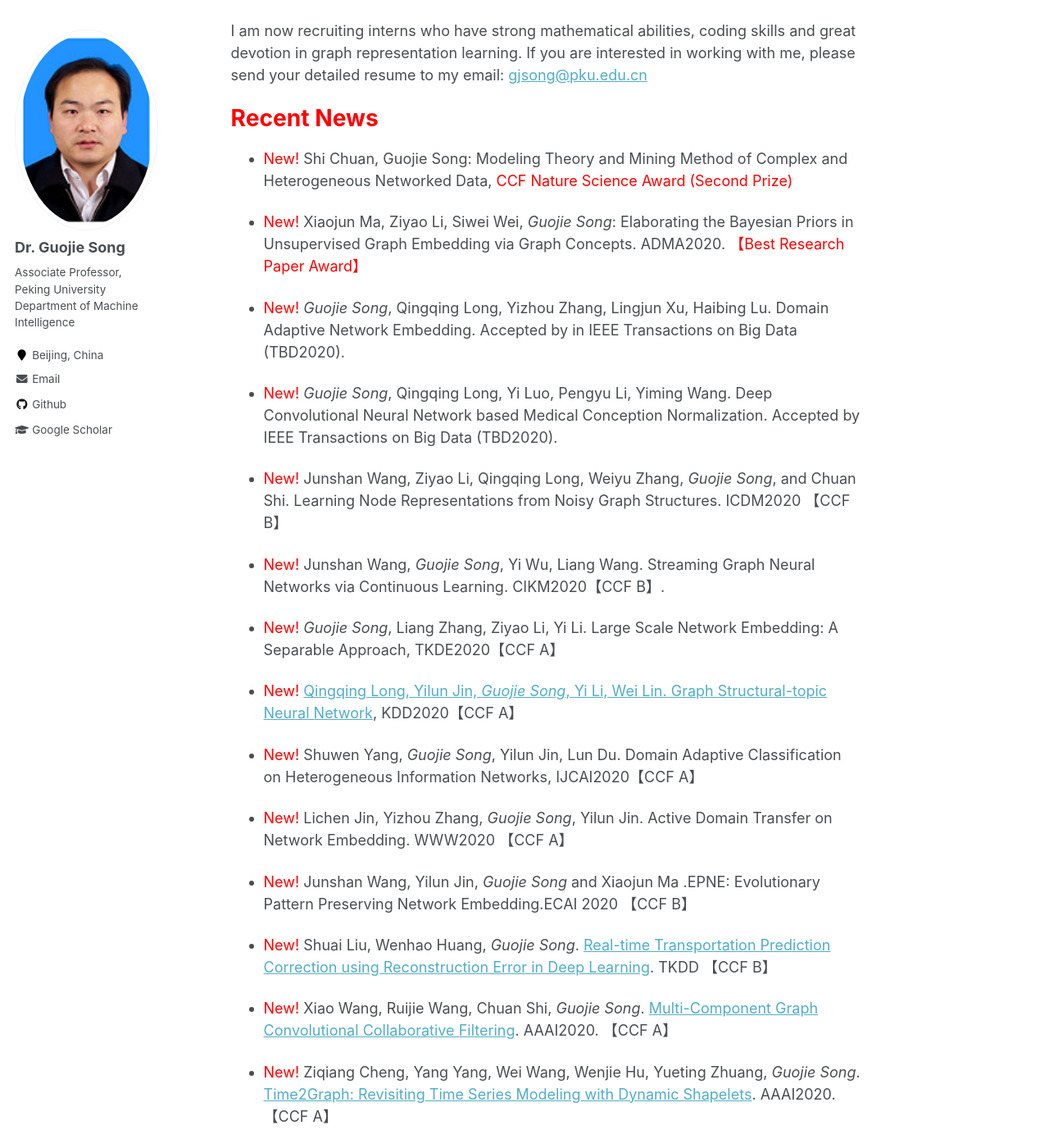
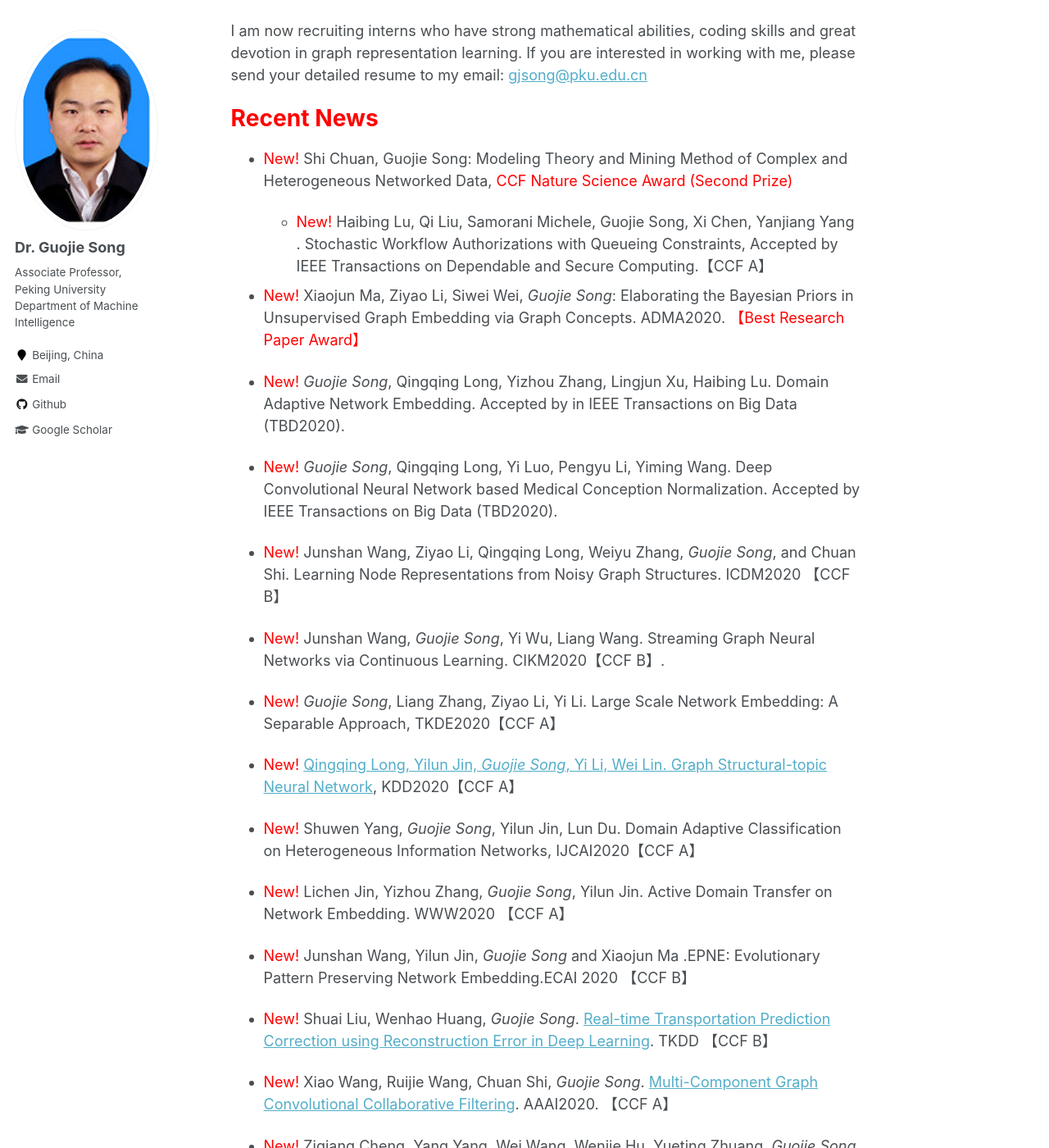
Before and after one commit to gjsong-pku/gjsong-pku.github.io, a Jekyll site: the page built from _pages/about.md, in a window 1280 px wide and 1400 px high, scrolled down 214 px. Shown: the whole window at 82% size. Built offline with Jekyll 4.4.1, drawn with Linux system fonts in a browser that asks for light colours; some of the changed text lies outside the part shown.

Commit message:
Update about.md

```diff
--- a/_pages/about.md
+++ b/_pages/about.md
@@ -17,6 +17,8 @@ I am now recruiting interns who have strong mathematical abilities, coding skill
 ======
 
 - <span style="color:red">New!</span> Shi Chuan, Guojie Song: Modeling Theory and Mining Method of Complex and Heterogeneous Networked Data, <span style="color:red"> CCF Nature Science Award (Second Prize)
+
+  - <span style="color:red">New!</span>	Haibing Lu, Qi Liu, Samorani Michele, Guojie Song, Xi Chen, Yanjiang Yang . Stochastic Workflow Authorizations with Queueing Constraints, Accepted by IEEE Transactions on Dependable and Secure Computing.【CCF A】
 
 - <span style="color:red">New!</span> Xiaojun Ma, Ziyao Li, Siwei Wei, *Guojie Song*: Elaborating the Bayesian Priors in Unsupervised Graph Embedding via Graph Concepts. ADMA2020. <span style="color:red"> 【Best Research Paper Award】
 
@@ -46,8 +48,6 @@ I am now recruiting interns who have strong mathematical abilities, coding skill
 
 - <span style="color:red">New!</span> Yilun Jin, *Guojie Song*, Chuan Shi. GraLSP: [Graph Neural Networks with Local Structural Patterns. AAAI2020](https://arxiv.org/abs/1911.07675).【CCF A】
 
-- <span style="color:red">New!</span>	Haibing Lu, Qi Liu, Samorani Michele, Guojie Song, Xi Chen, Yanjiang Yang . Stochastic Workflow Authorizations with Queueing Constraints, Accepted by IEEE Transactions on Dependable and Secure Computing.【CCF A】
-
 Research Interests
 ======
 - Data Mining,  Machine Learning algorithms and models
```
